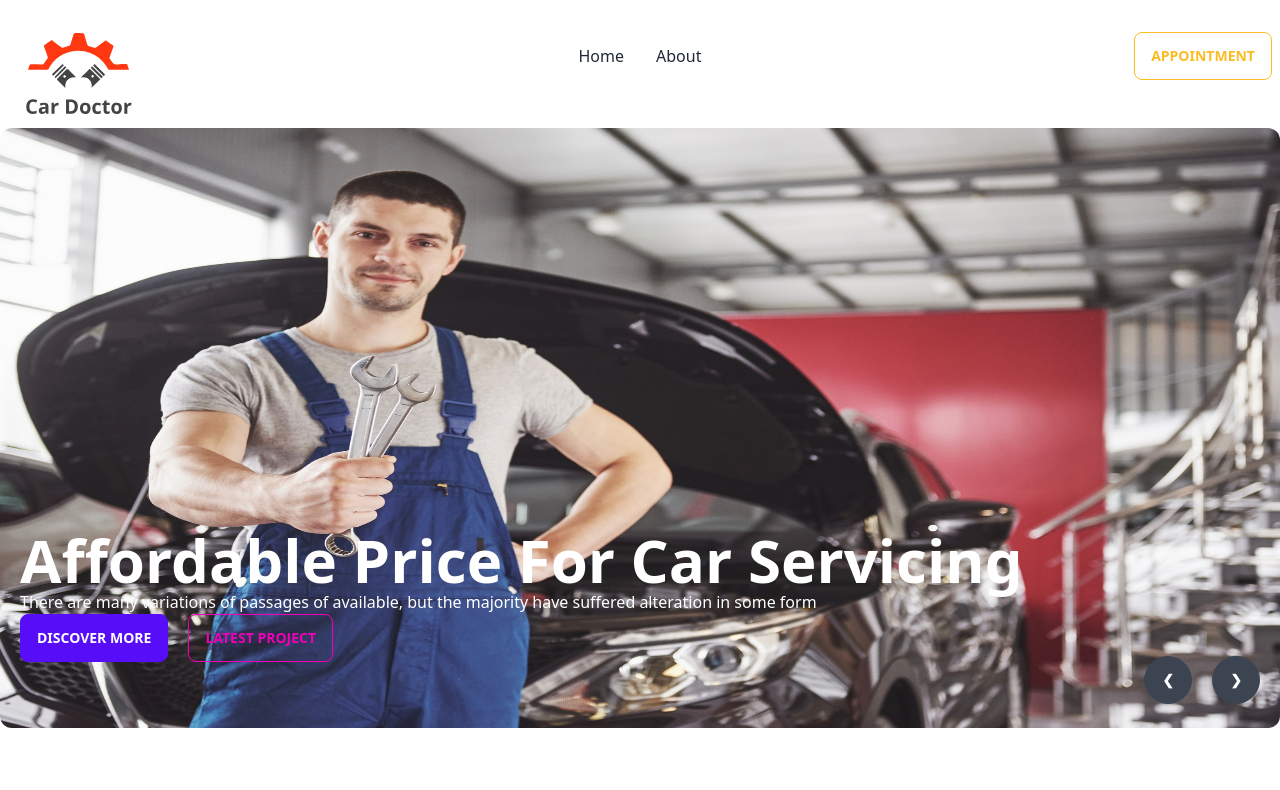
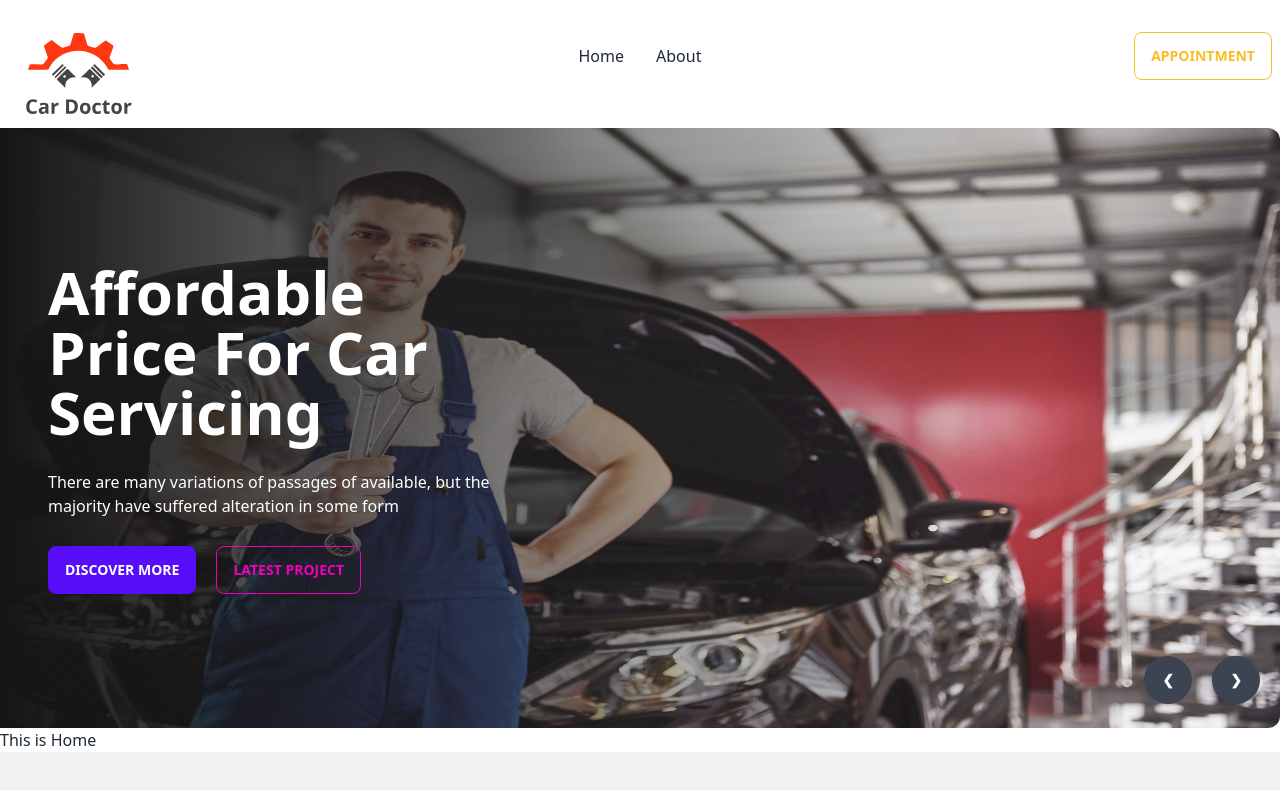
Before and after one commit to shinjons99/car-doctor-client, a React (Vite) app: page / in a window 1280 px wide. Shown: the top 790 px of the page. Built offline with nearby package versions, Linux system fonts and the light colour scheme.

Commit message:
Style Banner Component with gradient overlay

```diff
--- a/src/Pages/Home/Banner/Banner.jsx
+++ b/src/Pages/Home/Banner/Banner.jsx
@@ -1,31 +1,35 @@
 import React from "react";
-import img1 from '../../../assets/images/banner/1.jpg';
-import img2 from '../../../assets/images/banner/2.jpg';
-import img3 from '../../../assets/images/banner/3.jpg';
-import img4 from '../../../assets/images/banner/4.jpg';
-import img5 from '../../../assets/images/banner/5.jpg';
-import img6 from '../../../assets/images/banner/6.jpg';
+import img1 from "../../../assets/images/banner/1.jpg";
+import img2 from "../../../assets/images/banner/2.jpg";
+import img3 from "../../../assets/images/banner/3.jpg";
+import img4 from "../../../assets/images/banner/4.jpg";
+import img5 from "../../../assets/images/banner/5.jpg";
+import img6 from "../../../assets/images/banner/6.jpg";
 
 const Banner = () => {
 	return (
 		<div className='carousel w-full'>
 			<div id='slide1' className='carousel-item relative w-full h-[600px]'>
-				<img
-					src={img1}
-					className='w-full rounded-xl'
-				/>
-				<div className='absolute flex transform -translate-y-1/2 left-5 right-5 bottom-0'>
-					<div className="text-white">
-                        <h2 className="text-6xl font-bold">Affordable Price For Car Servicing</h2>
-                        <p>There are many variations of passages of  available, but the majority have suffered alteration in some form</p>
+				<img src={img1} className='w-full rounded-xl' />
+				<div className='absolute h-full flex items-center left-0 top-0  bottom-0 bg-gradient-to-r from-[#151515] to-[rgba(21, 21, 21, 0)]'>
+					<div className='text-white space-y-7 pl-12 w-1/2'>
+						<h2 className='text-6xl font-bold'>
+							Affordable Price For Car Servicing
+						</h2>
+						<p>
+							There are many variations of passages of available, but the
+							majority have suffered alteration in some form
+						</p>
 						<div>
-                        <button className="btn btn-primary mr-5">Discover More</button>
-                        <button className="btn btn-outline btn-secondary">Latest Project</button>
+							<button className='btn btn-primary mr-5'>Discover More</button>
+							<button className='btn btn-outline btn-secondary'>
+								Latest Project
+							</button>
 						</div>
 					</div>
 				</div>
 				<div className='absolute flex justify-end transform -translate-y-1/2 left-5 right-5 bottom-0'>
-					<a href='#slide1' className='btn btn-circle mr-5'>
+					<a href='#slide4' className='btn btn-circle mr-5'>
 						❮
 					</a>
 					<a href='#slide2' className='btn btn-circle'>
@@ -33,13 +37,10 @@
 					</a>
 				</div>
 			</div>
-			<div id='slide2' className='carousel-item relative w-full'>
-				<img
-					src={img2}
-					className='w-full'
-				/>
+			<div id='slide2' className='carousel-item relative w-full h-[600px]'>
+				<img src={img2} className='w-full' />
 				<div className='absolute flex justify-end transform -translate-y-1/2 left-5 right-5 bottom-0'>
-					<a href='#slide2' className='btn btn-circle mr-5'>
+					<a href='#slide1' className='btn btn-circle mr-5'>
 						❮
 					</a>
 					<a href='#slide3' className='btn btn-circle'>
@@ -47,13 +48,10 @@
 					</a>
 				</div>
 			</div>
-			<div id='slide3' className='carousel-item relative w-full'>
-				<img
-					src={img3}
-					className='w-full'
-				/>
+			<div id='slide3' className='carousel-item relative w-full h-[600px]'>
+				<img src={img3} className='w-full' />
 				<div className='absolute flex justify-end transform -translate-y-1/2 left-5 right-5 bottom-0'>
-					<a href='#slide3' className='btn btn-circle mr-5'>
+					<a href='#slide2' className='btn btn-circle mr-5'>
 						❮
 					</a>
 					<a href='#slide4' className='btn btn-circle'>
@@ -61,13 +59,10 @@
 					</a>
 				</div>
 			</div>
-			<div id='slide4' className='carousel-item relative w-full'>
-				<img
-					src={img4}
-					className='w-full'
-				/>
+			<div id='slide4' className='carousel-item relative w-full h-[600px]'>
+				<img src={img4} className='w-full' />
 				<div className='absolute flex justify-end transform -translate-y-1/2 left-5 right-5 bottom-0'>
-					<a href='#slide4' className='btn btn-circle mr-5'>
+					<a href='#slide3' className='btn btn-circle mr-5'>
 						❮
 					</a>
 					<a href='#slide5' className='btn btn-circle'>
@@ -75,13 +70,10 @@
 					</a>
 				</div>
 			</div>
-			<div id='slide5' className='carousel-item relative w-full'>
-				<img
-					src={img5}
-					className='w-full'
-				/>
+			<div id='slide5' className='carousel-item relative w-full h-[600px]'>
+				<img src={img5} className='w-full' />
 				<div className='absolute flex justify-end transform -translate-y-1/2 left-5 right-5 bottom-0'>
-					<a href='#slide5' className='btn btn-circle mr-5'>
+					<a href='#slide4' className='btn btn-circle mr-5'>
 						❮
 					</a>
 					<a href='#slide1' className='btn btn-circle'>
```
Lines whose indentation alone changed are shown as unchanged.
